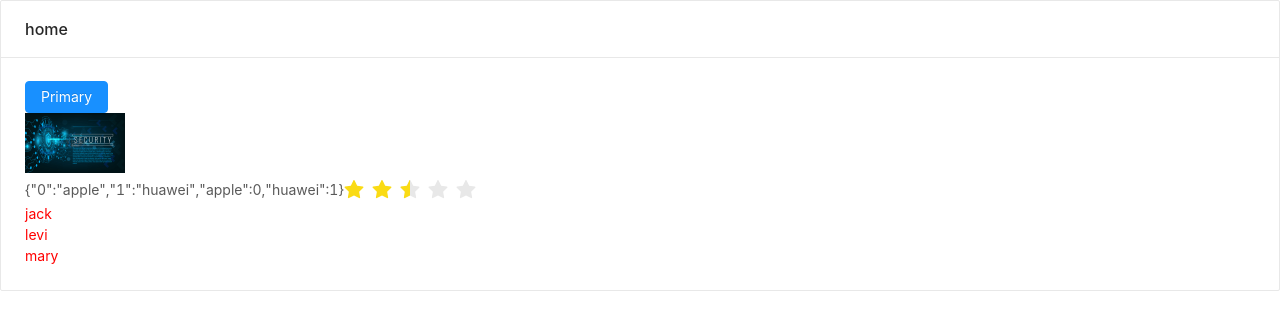
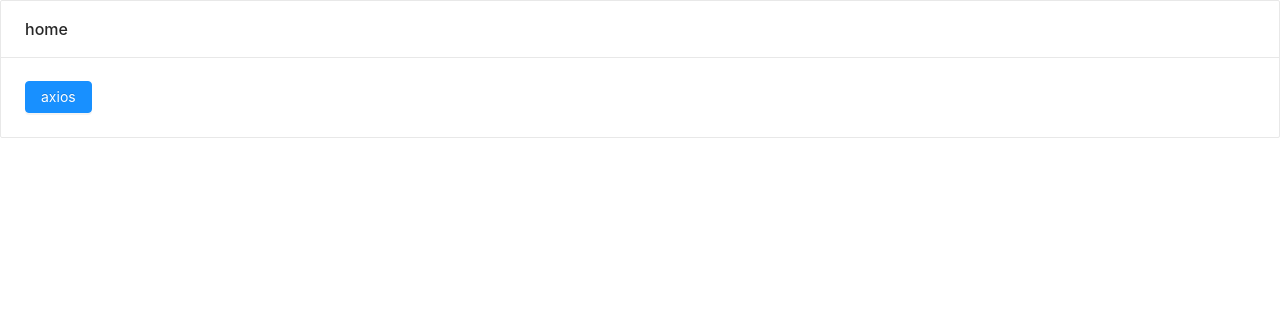
Before and after one commit to nieshiming/levi-webpack, a React app: page / in a window 1280 px wide. Shown: the top 330 px of the page. Built offline with nearby package versions, Linux system fonts and the light colour scheme.

Commit message:
feat: add axios && webpack 反向代理

```diff
--- a/package.json
+++ b/package.json
@@ -74,6 +74,7 @@
   "dependencies": {
     "@babel/runtime-corejs3": "^7.9.2",
     "antd": "^4.1.2",
+    "axios": "^0.19.2",
     "core-js": "^3.6.5",
     "dayjs": "^1.8.24",
     "react": "^16.13.1",
--- a/src/app.tsx
+++ b/src/app.tsx
@@ -1,29 +1,12 @@
 import React from 'react';
 import { hot } from 'react-hot-loader/root';
-import styled from 'styled-components';
-import { Card, Button, Rate } from 'antd';
-import { newLists } from '@/config';
-import { shop } from 'enums/index';
-import Banner from '@/assets/image/banner.jpg';
-
-const Bold = styled.div`
-  color: red;
-`;
+import { Card } from 'antd';
+import AxiosDemo from '@/pages/axios';
 
 const Child = () => {
   return (
     <Card title="home">
-      <Button type="primary">Primary</Button>
-      <br />
-      <div>
-        <img src={Banner} alt="" style={{ width: 100 }} />
-      </div>
-      {JSON.stringify(shop)}
-      <Rate allowHalf defaultValue={2.5} />
-
-      {newLists.map(item => (
-        <Bold key={item}>{item}</Bold>
-      ))}
+      <AxiosDemo name="axios" />
     </Card>
   );
 };
--- /dev/null
+++ b/src/pages/axios/index.tsx
@@ -0,0 +1,23 @@
+import React, { FC } from 'react';
+import { Button } from 'antd';
+import axios from 'axios';
+
+type Props = {
+  name: string;
+};
+
+const Main: FC<Props> = (props: Props) => {
+  const handleGetReq = () => {
+    axios.get('/douban/v2/movie/us_box').then(res => console.log(res));
+  };
+
+  return (
+    <div>
+      <Button type="primary" onClick={handleGetReq}>
+        {props.name}
+      </Button>
+    </div>
+  );
+};
+
+export default Main;
```
Also changed, not shown: 2 other files (tests, documents, lock files or other folders).
